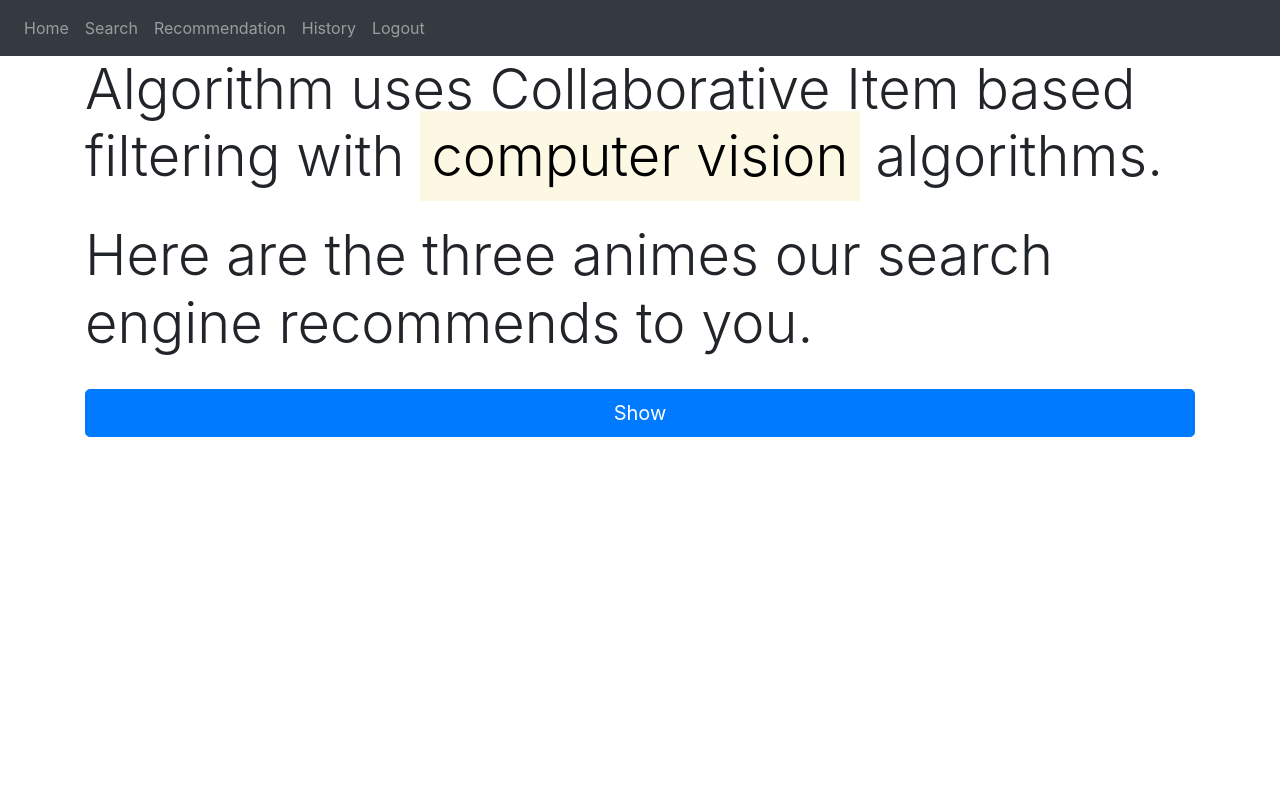
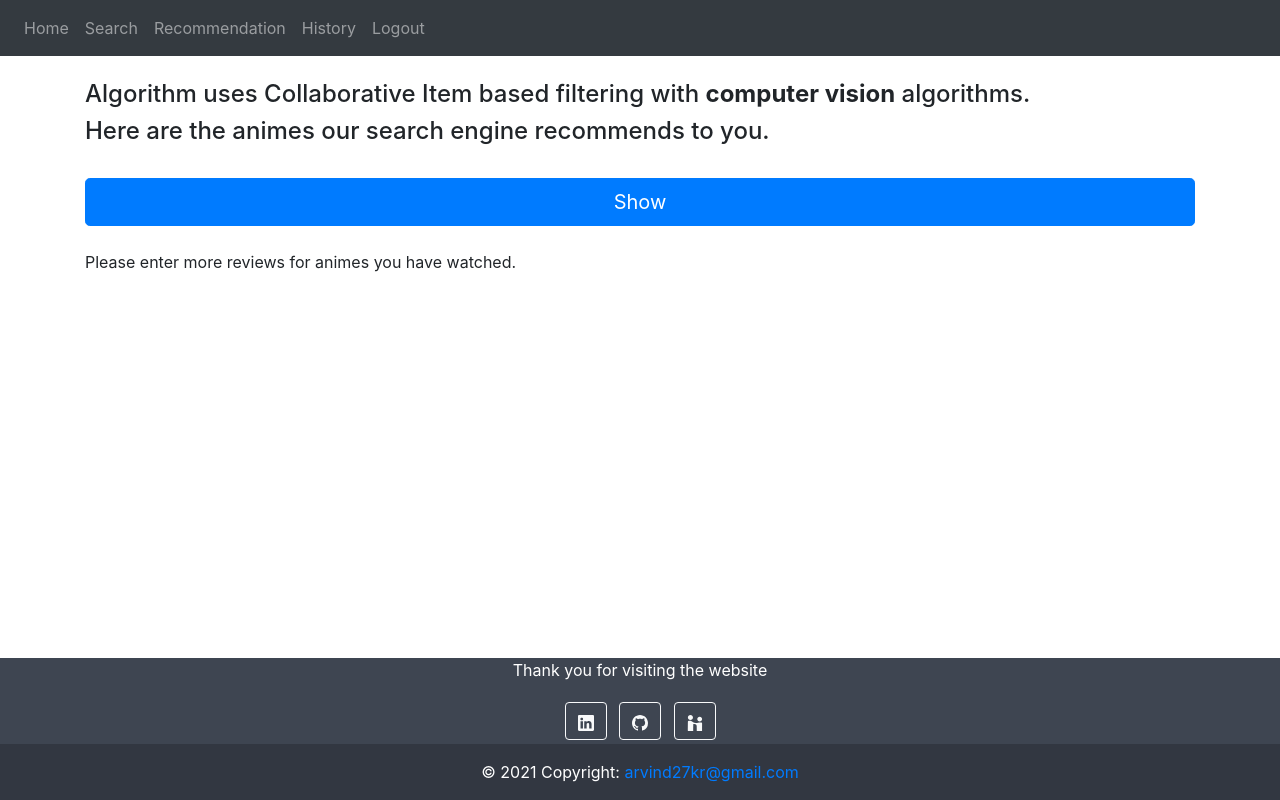
Before and after one commit to caped-doshi/your-anime-recs, a Flask app: page /recommendation in a window 1280 px wide. Run offline with Flask 2, Linux system fonts and the light colour scheme; a user stored in the database is signed in; parts of the project's set-up code (start-up, migrations or seed data) failed here and were passed over; some libraries are stand-ins or nearby versions.

Commit message:
initial commit

```diff
--- a/website/static/stars.css
+++ b/website/static/stars.css
@@ -1,24 +1,31 @@
+html,
+body {
+  margin: 0;
+  padding: 0;
+  height: 100%;
+}
+
 .rate {
   float: left;
   height: 46px;
   padding: 0 10px;
 }
 .rate:not(:checked) > input {
-    position:absolute;
-    top:-9999px;
-    visibility:hidden;
+  position: absolute;
+  top: -9999px;
+  visibility: hidden;
 }
 .rate:not(:checked) > label {
-    float:right;
-    width:1em;
-    overflow:hidden;
-    white-space:nowrap;
-    cursor:pointer;
-    font-size:30px;
-    color:#ccc;
+  float: right;
+  width: 1em;
+  overflow: hidden;
+  white-space: nowrap;
+  cursor: pointer;
+  font-size: 30px;
+  color: #ccc;
 }
 .rate:not(:checked) > label:before {
-    content: '★ ';
+  content: "★ ";
 }
 .rate > input:checked ~ label {
   color: #ffc700;
@@ -36,7 +43,7 @@
 }
 
 .grid-container {
-    display:grid;
+  display: grid;
 }
 
 .center {
@@ -44,5 +51,41 @@
   margin-left: auto;
   margin-right: auto;
   width: 50%;
-    height: 40%;
+  height: 12em;
 }
+
+.container p {
+  margin: 0px;
+  white-space: nowrap;
+  overflow: hidden;
+  animation: typing 4s steps(22, end) forwards, blink 1s infite;
+}
+
+@keyframes typing {
+  0% {
+    width: 0%;
+  }
+  100% {
+    width: 100%;
+  }
+}
+@keyframes blink {
+  0%,
+  100% {
+    border-right: 2px solid transparent;
+  }
+  50% {
+    border-right: 2px solid #222;
+  }
+}
+
+.wrapper {
+  min-height: 100%;
+  position: relative;
+}
+
+#footer {
+  width: 100%;
+  position: absolute;
+  bottom: 0;
+}
--- a/website/templates/base.html
+++ b/website/templates/base.html
@@ -1,9 +1,13 @@
 <!DOCTYPE html>
 <html>
   <head>
-        <meta charset="utf-8"/>
-        <meta name="viewport" content="width-device-width, initial-scale=1"/>
-        <link rel="stylesheet" type="text/css" href="{{ url_for('static', filename='stars.css') }}">
+    <meta charset="utf-8" />
+    <meta name="viewport" content="width-device-width, initial-scale=1" />
+    <link
+      rel="stylesheet"
+      type="text/css"
+      href="{{ url_for('static', filename='stars.css') }}"
+    />
     <link
       rel="stylesheet"
       href="https://stackpath.bootstrapcdn.com/bootstrap/4.4.1/css/bootstrap.min.css"
@@ -15,11 +19,17 @@
       href="https://stackpath.bootstrapcdn.com/font-awesome/4.7.0/css/font-awesome.min.css"
       crossorigin="anonymous"
     />
-        <title>{% block title %}Home{% endblock %} </title>
+    <title>{% block title %}Home{% endblock %}</title>
   </head>
+  <div class="wrapper">
     <body>
       <nav class="navbar navbar-expand-lg navbar-dark bg-dark">
-            <button class="navbar-toggler" type="button" data-toggle="collapse" data-target="#navbar">
+        <button
+          class="navbar-toggler"
+          type="button"
+          data-toggle="collapse"
+          data-target="#navbar"
+        >
           <span class="navbar-toggler-icon"></span>
         </button>
         <div class="collapse navbar-collapse" id="navbar">
@@ -27,24 +37,29 @@
             {% if user.is_authenticated %}
             <a class="nav-item nav-link" id="home" href="/">Home</a>
             <a class="nav-item nav-link" id="search" href="/search">Search</a>
-                    <a class="nav-item nav-link" id="recommend" href="/recommendation">Recommendation</a>
-                    <a class="nav-item nav-link" id="history" href="/history">History</a>
+            <a class="nav-item nav-link" id="recommend" href="/recommendation"
+              >Recommendation</a
+            >
+            <a class="nav-item nav-link" id="history" href="/history"
+              >History</a
+            >
             <a class="nav-item nav-link" id="logout" href="/logout">Logout</a>
             {% else %}
             <a class="nav-item nav-link" id="login" href="/login">Login</a>
-                    <a class="nav-item nav-link" id="sign-up" href="/sign-up">Sign Up</a>
+            <a class="nav-item nav-link" id="sign-up" href="/sign-up"
+              >Sign Up</a
+            >
             {% endif %}
           </div>
         </div>
       </nav>
 
-        {%with messages = get_flashed_messages(with_categories=true)%}
-        {% if messages %}
-            {%for category, message in messages%}
-                {%if category=="error" %}
+      {%with messages = get_flashed_messages(with_categories=true)%} {% if
+      messages %} {%for category, message in messages%} {%if category=="error"
+      %}
       <div class="alert alert-danger alter-dismissable fade show" role="alert">
         {{message}}
-                        <button type='button' class="close" data-dismiss="alert">
+        <button type="button" class="close" data-dismiss="alert">
           <span aria-hidden="true">times;</span>
         </button>
       </div>
@@ -52,19 +67,15 @@
       {%else%}
       <div class="alert alert-success alter-dismissable fade show" role="alert">
         {{message}}
-                        <button type='button' class="close" data-dismiss="alert">
+        <button type="button" class="close" data-dismiss="alert">
           <span aria-hidden="true">&times;</span>
         </button>
       </div>
-                {%endif%}
-            {%endfor%}
-        {%endif%}
-        {%endwith%}
+      {%endif%} {%endfor%} {%endif%} {%endwith%}
 
-        <div class="container">
-            {% block content %} {% endblock %}
-        </div>
-
+      <div class="container">{% block content %} {% endblock %}</div>
+      <br />
+      <br />
       <script
         src="https://code.jquery.com/jquery-3.2.1.slim.min.js"
         integrity="sha384-KJ3o2DKtIkvYIK3UENzmM7KCkRr/rE9/Qpg6aAZGJwFDMVNA/GpGFF93hXpG5KkN"
@@ -81,4 +92,81 @@
         crossorigin="anonymous"
       ></script>
     </body>
+    <br />
+    <br />
+    <br />
+    <footer
+      class="text-center text-lg-start text-white"
+      style="background-color: #3e4551"
+      id="footer"
+    >
+      <p>Thank you for visiting the website</p>
+      <a
+        class="btn btn-outline-light btn-floating m-1"
+        href="https://www.linkedin.com/in/arvind-rathnashyam-0b0ab6229/"
+        role="button"
+      >
+        <svg
+          xmlns="http://www.w3.org/2000/svg"
+          width="16"
+          height="16"
+          fill="currentColor"
+          class="bi bi-linkedin"
+          viewBox="0 0 16 16"
+        >
+          <path
+            d="M0 1.146C0 .513.526 0 1.175 0h13.65C15.474 0 16 .513 16 1.146v13.708c0 .633-.526 1.146-1.175 1.146H1.175C.526 16 0 15.487 0 14.854V1.146zm4.943 12.248V6.169H2.542v7.225h2.401zm-1.2-8.212c.837 0 1.358-.554 1.358-1.248-.015-.709-.52-1.248-1.342-1.248-.822 0-1.359.54-1.359 1.248 0 .694.521 1.248 1.327 1.248h.016zm4.908 8.212V9.359c0-.216.016-.432.08-.586.173-.431.568-.878 1.232-.878.869 0 1.216.662 1.216 1.634v3.865h2.401V9.25c0-2.22-1.184-3.252-2.764-3.252-1.274 0-1.845.7-2.165 1.193v.025h-.016a5.54 5.54 0 0 1 .016-.025V6.169h-2.4c.03.678 0 7.225 0 7.225h2.4z"
+          /></svg
+      ></a>
+      <a
+        class="btn btn-outline-light btn-floating m-1"
+        href="https://github.com/caped-doshi"
+        role="button"
+        ><svg
+          xmlns="http://www.w3.org/2000/svg"
+          width="16"
+          height="16"
+          fill="currentColor"
+          class="bi bi-github"
+          viewBox="0 0 16 16"
+        >
+          <path
+            d="M8 0C3.58 0 0 3.58 0 8c0 3.54 2.29 6.53 5.47 7.59.4.07.55-.17.55-.38 0-.19-.01-.82-.01-1.49-2.01.37-2.53-.49-2.69-.94-.09-.23-.48-.94-.82-1.13-.28-.15-.68-.52-.01-.53.63-.01 1.08.58 1.23.82.72 1.21 1.87.87 2.33.66.07-.52.28-.87.51-1.07-1.78-.2-3.64-.89-3.64-3.95 0-.87.31-1.59.82-2.15-.08-.2-.36-1.02.08-2.12 0 0 .67-.21 2.2.82.64-.18 1.32-.27 2-.27.68 0 1.36.09 2 .27 1.53-1.04 2.2-.82 2.2-.82.44 1.1.16 1.92.08 2.12.51.56.82 1.27.82 2.15 0 3.07-1.87 3.75-3.65 3.95.29.25.54.73.54 1.48 0 1.07-.01 1.93-.01 2.2 0 .21.15.46.55.38A8.012 8.012 0 0 0 16 8c0-4.42-3.58-8-8-8z"
+          /></svg
+      ></a>
+      <a
+        class="btn btn-outline-light btn-floating m-1"
+        href="https://rpi.joinhandshake.com/users/33579197"
+        role="button"
+      >
+        <svg
+          xmlns="http://www.w3.org/2000/svg"
+          width="16"
+          height="16"
+          fill="currentColor"
+          class="style__logo-icon___24A67"
+          viewBox="0 0 80.1 90.1"
+        >
+          <path
+            class="style__logo-icon-content___vIsD_"
+            d="
+        M76.6 42.9c-1.6-.6-9.2-2.4-19
+        .1-24.6 6.3-29.1-6.6-39.5-9.6-2.4-.7-12.2-1.5-15.9.4-1.3.7-2.2
+        2.3-2.2 3.8 0 6.7-.1 36.8-.1 51 0 4.1 3.3 7.4 7.4
+        7.4h15.4c4 0 7.3-3.3 7.4-7.3.1-12.4.3-33.7.3-36.1
+        0-.9.5-1.1 1.6-1.4 9.8-2.5 17.4 3 17.6 10.7.2 8.5.4
+        18.3.4 26.8 0 4 3.3 7.3 7.3 7.3 4.6 0 10.4.1 15.3.1
+        4 0 7.3-3.3 7.3-7.3 0-13.7.1-33.3.1-41.4 0-2.4-1.4-3.7-3.4-4.5zM66.5
+        36.8c7.5 0 13.6-6.1 13.6-13.6S74 9.6 66.5 9.6s-13.6 6.1-13.6
+        13.6c0 7.6 6.1 13.6 13.6 13.6zM14.3 28.6c7.9 0 14.3-6.4 14.3-14.3S22.2
+        0 14.3 0 0 6.4 0 14.3s6.4 14.3 14.3 14.3z
+      "
+          ></path></svg
+      ></a>
+      <div class="text-center py-3" style="background-color: rgb(0, 0, 0, 0.2)">
+        © 2021 Copyright:
+        <a href="mailto:arvind27kr@gmail.com">arvind27kr@gmail.com</a>
+      </div>
+    </footer>
+  </div>
 </html>
--- a/website/templates/recommendations.html
+++ b/website/templates/recommendations.html
@@ -2,10 +2,10 @@
 {%block title%}Top 3 Anime Recommendations{%endblock%}
 
 {%block content%}
-<h4 class="display-4">Algorithm uses Collaborative Item based filtering with <mark>
-    computer vision</mark> algorithms.</h3>
 <br />
-<h4 class="display-4">Here are the three animes our search engine recommends to you.</h3>
+<h4>Algorithm uses Collaborative Item based filtering with <b>
+    computer vision</b> algorithms.</h3>
+<h4>Here are the animes our search engine recommends to you.</h3>
 <br />
 <form method="POST">
     <button type="submit" class="btn btn-primary btn-lg btn-block">Show</button>
@@ -24,10 +24,14 @@
             <li class="mb-3">{{sim_anime}}</li>
         {%endfor%}
         </ul>
-
     </li>
 {%endfor%}
 </ul>
+{%if a_list |length == 0%}
+<p>Please enter more reviews for animes you have watched.</p>
+{%endif%}
+<br />
+<br />
 <script type="text/javascript" src="{{ url_for('static', filename='recommendation.js') }}"></script>
 
 {%endblock%}
```
Also changed, not shown: requirements.txt (added, +149 -0 lines), website/templates/home.html (+20 -7 lines), website/templates/search.html (+33 -12 lines), website/database.db, 3 other files. Lines whose indentation alone changed are shown as unchanged.
